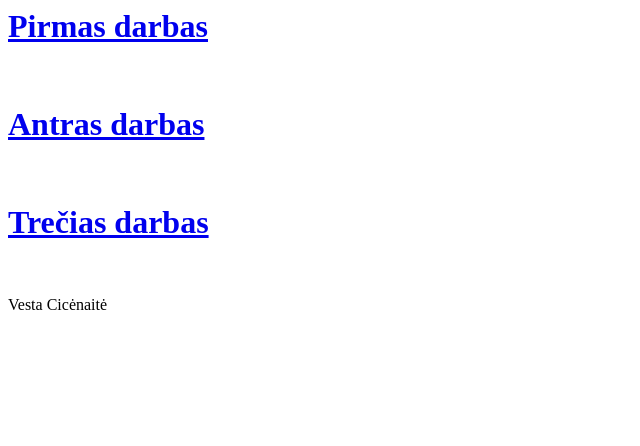
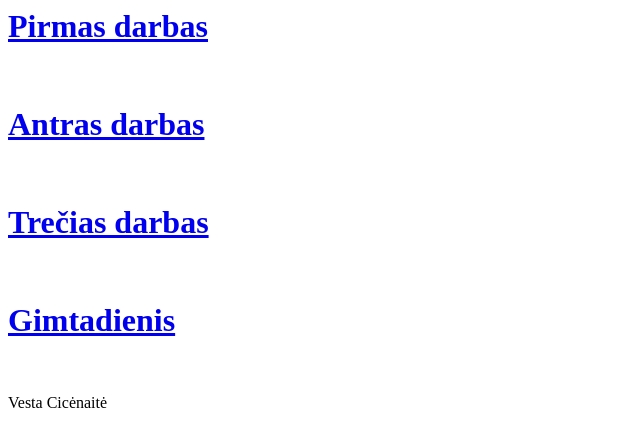
Before and after one commit to vestaccn/vestaccn.github.io, a plain HTML site: page index.html in a window 1280 px wide. Shown: the whole page, without its empty margins (0-640 px from the left). Drawn offline with Linux system fonts and the light colour scheme.

Commit message:
Update index.html

```diff
--- a/index.html
+++ b/index.html
@@ -6,6 +6,7 @@
         <a href="pirmas/keiptaunas.html" target="_blank"><h1 class="pav">Pirmas darbas</h1></a> <br>
         <a href="antras/receptas.html" target="_blank"><h1 class="pav">Antras darbas</h1></a> <br>
         <a href="trecias1/index.html" target="_blank"><h1 class="pav">Trečias darbas</h1></a> <br>
+        <a href="aaa/index.html" target="_blank"><h1 class="pav">Gimtadienis</h1></a> <br>
         <p> Vesta Cicėnaitė</p>
     </body>
 </html>
```
